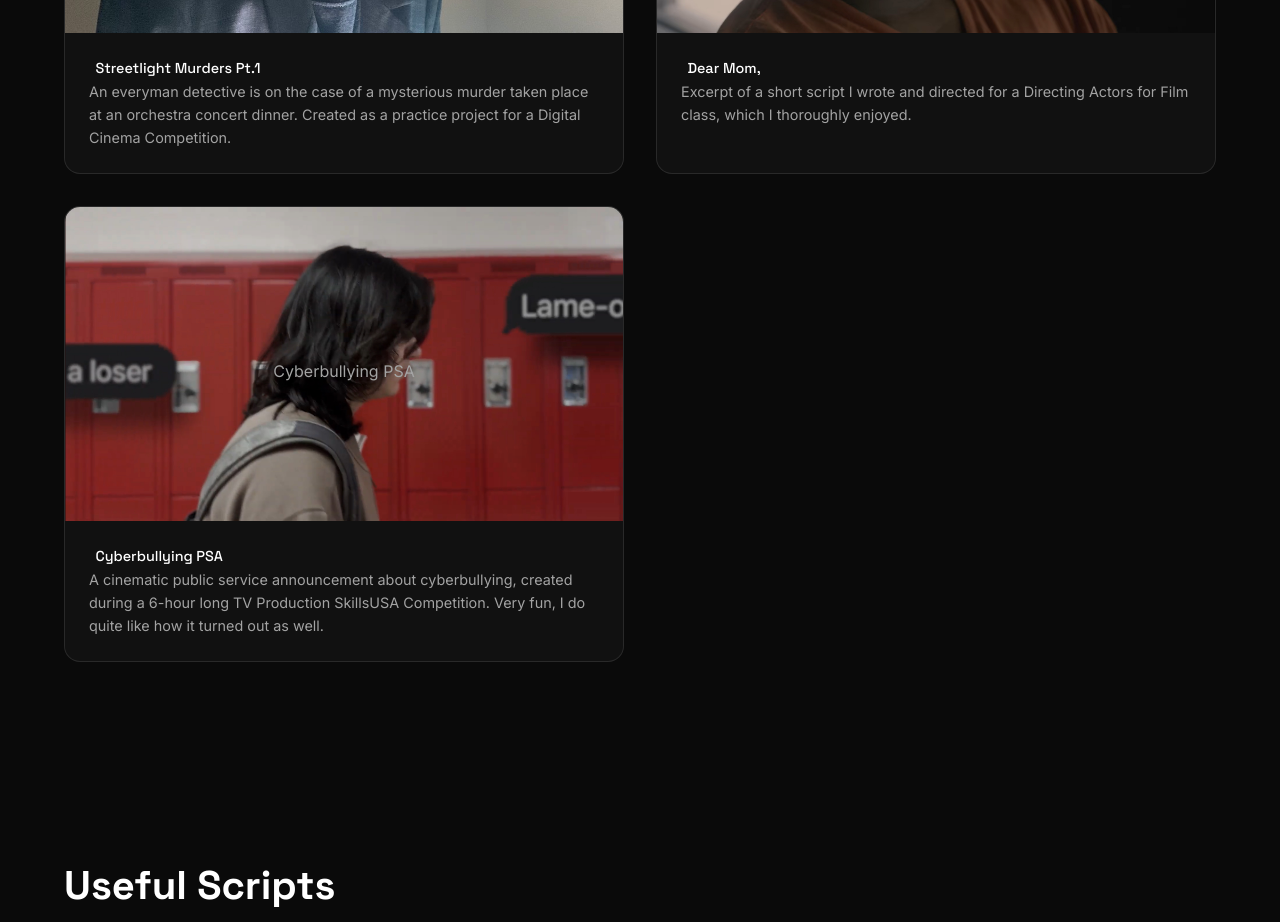
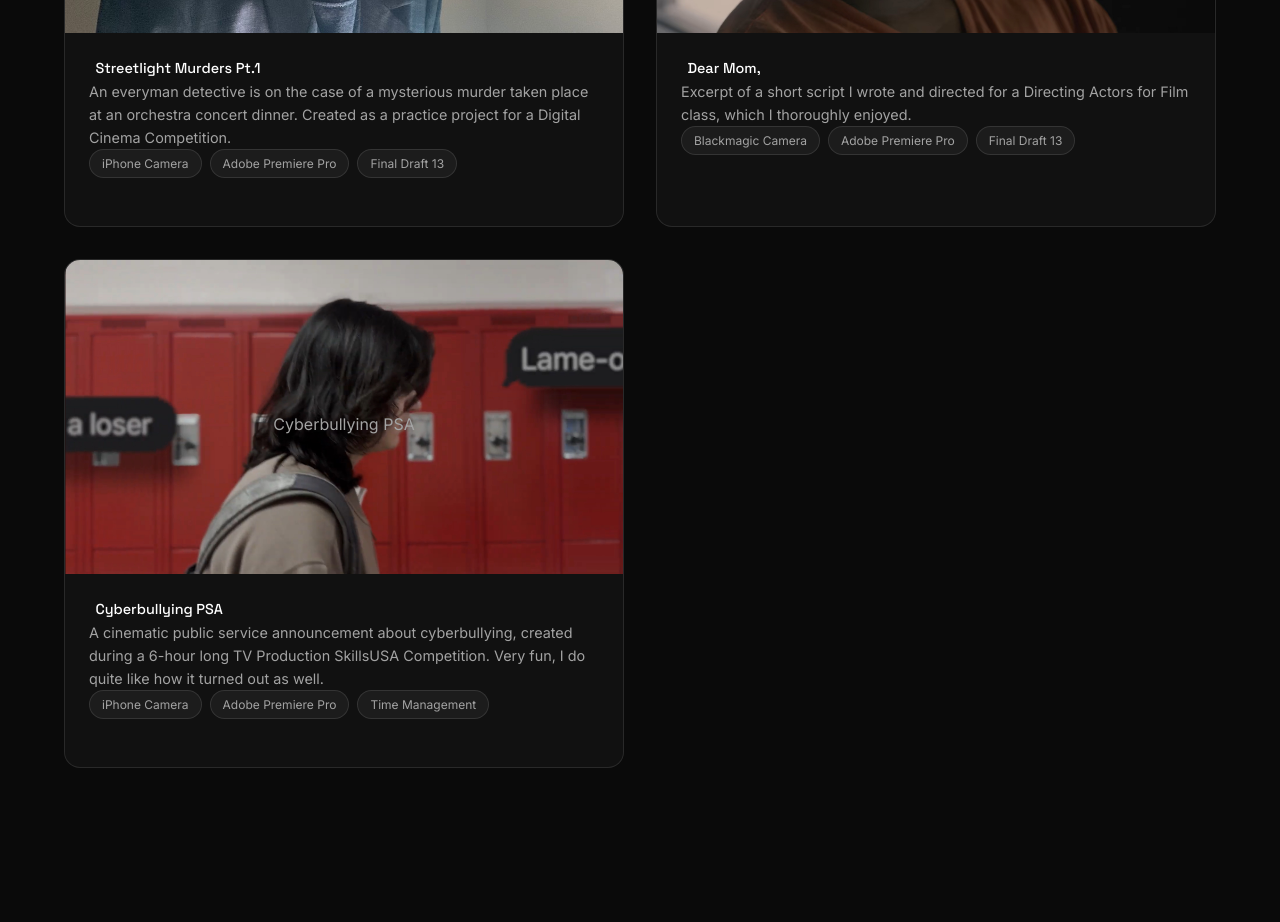
Before and after one commit to mayahawk14/portfolio, a plain HTML site: page index.html in a window 1280 px wide. Shown: the part 2900-3822 px from the top of the page. Drawn offline with Linux system fonts and the light colour scheme; animation ran at ten frames a second; files whose address does not match are found by name.

Commit message:
Update index.html

```diff
--- a/index.html
+++ b/index.html
@@ -962,6 +962,11 @@ nav {
                                 <p>An everyman detective is on the case of a mysterious murder taken place
 									at an orchestra concert dinner. Created as a practice project for a
 									Digital Cinema Competition.</p>
+								<div class="tags">
+                                    <span>iPhone Camera</span>
+                                    <span>Adobe Premiere Pro</span>
+                                    <span>Final Draft 13</span>
+                                </div>
                             </div>
                         </div>
 						<!-- Video #2 -->
@@ -974,6 +979,11 @@ nav {
                                 <h3><a href="https://youtu.be/-YJOBRxZVyE?si=Z7YFCfvxsFbli59p" class="link-with-icon"><i class="ph ph-github-logo"></i>Dear Mom,</a></h3>
                                 <p>Excerpt of a short script I wrote and directed for a Directing Actors for
 									Film class, which I thoroughly enjoyed.</p>
+								<div class="tags">
+                                    <span>Blackmagic Camera</span>
+                                    <span>Adobe Premiere Pro</span>
+                                    <span>Final Draft 13</span>
+                                </div>
                             </div>
                         </div>
 						<!-- Video #3 -->
@@ -987,6 +997,11 @@ nav {
                                 <p>A cinematic public service announcement about cyberbullying,
 									created during a 6-hour long TV Production SkillsUSA Competition.
 									Very fun, I do quite like how it turned out as well.</p>
+								<div class="tags">
+                                    <span>iPhone Camera</span>
+                                    <span>Adobe Premiere Pro</span>
+                                    <span>Time Management</span>
+                                </div>
                             </div>
                         </div>
                     </div>
```
